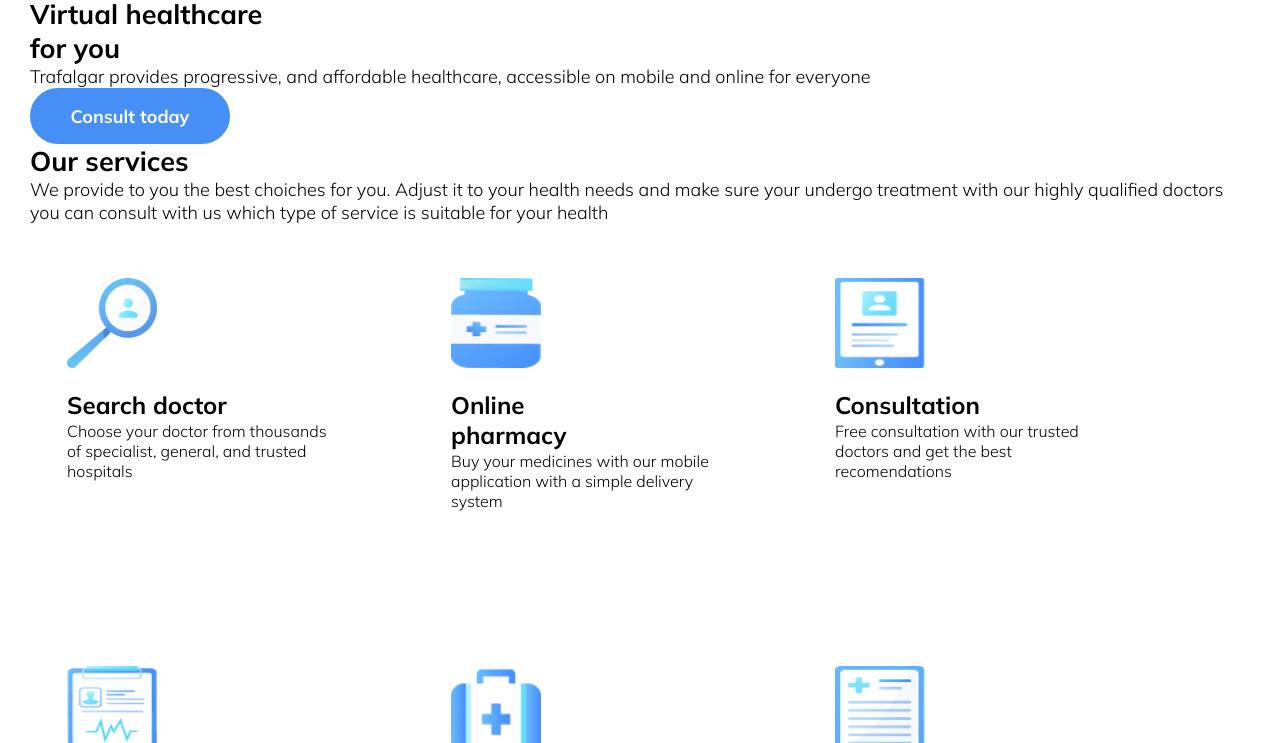
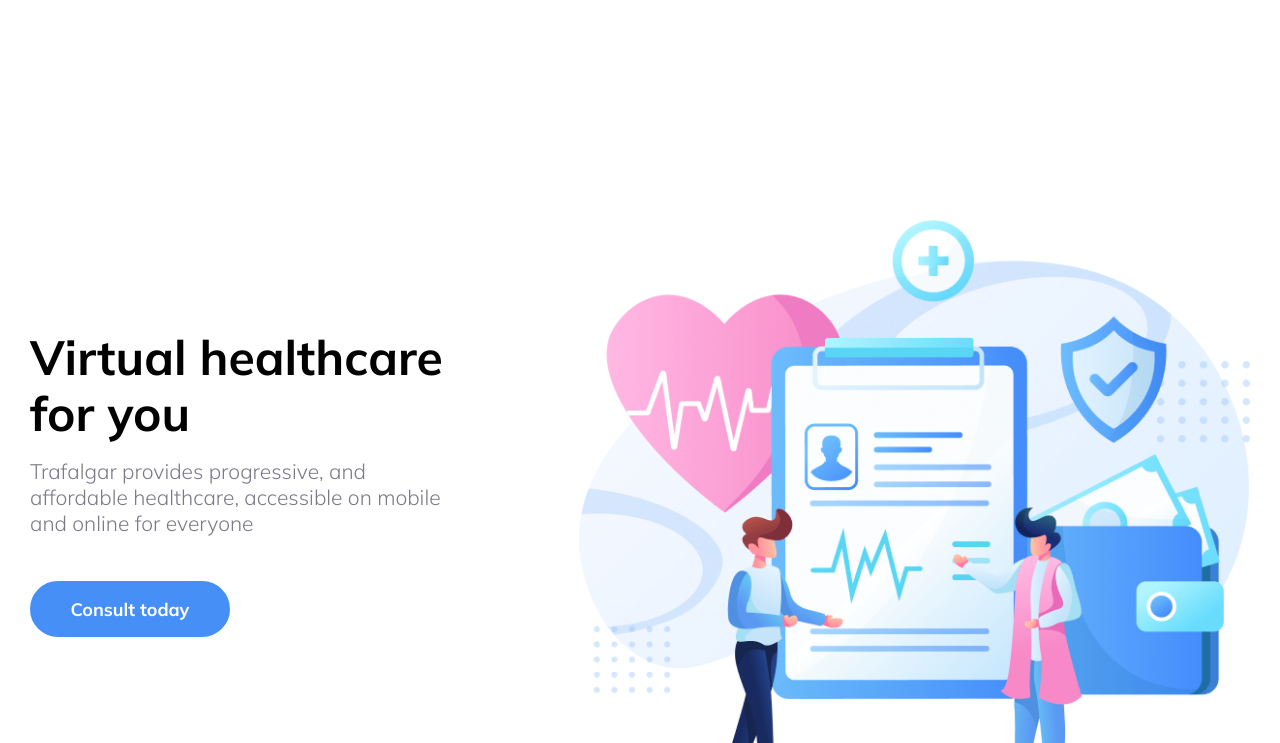
Before and after one commit to klizau/trafalgar, a website: page app/index.html in a window 1280 px wide. Shown: the part 57-800 px from the top of the page. Drawn offline with nearby package versions, Linux system fonts and the light colour scheme; files that its build step writes are made by us from their sources.

Commit message:
style(css): section virtual-healthcare

```diff
--- a/app/index.html
+++ b/app/index.html
@@ -49,6 +49,7 @@
     <main class="main">
       <section class="virtual-healthcare section">
         <div class="container">
+          <div class="virtual-healthcare__wrapper">
             <h1 class="virtual-healthcare__title section__title">
               Virtual healthcare <br />
               for you
@@ -58,9 +59,13 @@
               accessible on mobile and online for everyone
             </p>
 
-          <a class="virtual-healhtcare__button button button--filled" href="#">
+            <a
+              class="virtual-healhtcare__button button button--filled"
+              href="#"
+            >
               Consult today
             </a>
+          </div>
         </div>
       </section>
 
@@ -375,6 +380,6 @@
         </div>
       </div>
     </footer>
-    <script src="js/common.min.js"></script>
+    <script src="js/scripts.min.js"></script>
   </body>
 </html>
--- a/app/js/common.js
+++ b/app/js/common.js
@@ -0,0 +1 @@
+console.log('test');
--- /dev/null
+++ b/app/scss/_components/_component.scss
@@ -0,0 +1,4 @@
+.section {
+  margin-top: 216px;
+  width: 100%;
+}
--- /dev/null
+++ b/app/scss/_sections/_virtual-healthcare.scss
@@ -0,0 +1,24 @@
+.virtual-healthcare__wrapper {
+  padding: 116px 0 155px;
+  background: url("../img/illustration/explanation-1.png") right center /
+    contain no-repeat;
+}
+
+.virtual-healthcare__title,
+.virtual-healhtcare__text {
+  width: 427px;
+  padding-right: 15px;
+}
+
+.virtual-healthcare__title {
+  font-size: 48px;
+  line-height: 56px;
+  margin-bottom: 17px;
+}
+
+.virtual-healhtcare__text {
+  font-size: 21px;
+  font-weight: 300;
+  color: #7d7987;
+  margin-bottom: 45px;
+}
--- a/app/scss/main.scss
+++ b/app/scss/main.scss
@@ -102,6 +102,9 @@
 @import "./_layout/header";
 @import "./_layout/footer";
 
+@import "./_sections/virtual-healthcare";
+
 @import "./_components/button";
 @import "./_components/nav";
 @import "./_components/card";
+@import "./_components/component";
```
Lines whose indentation alone changed are shown as unchanged.
